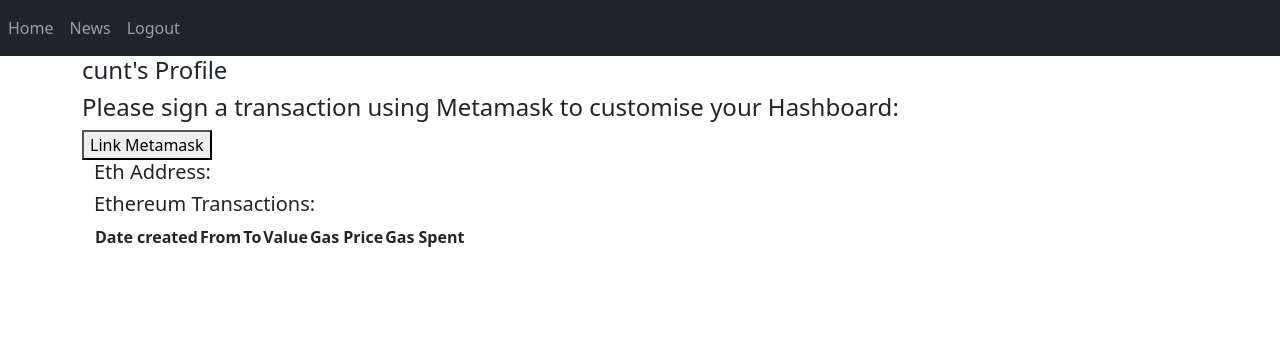
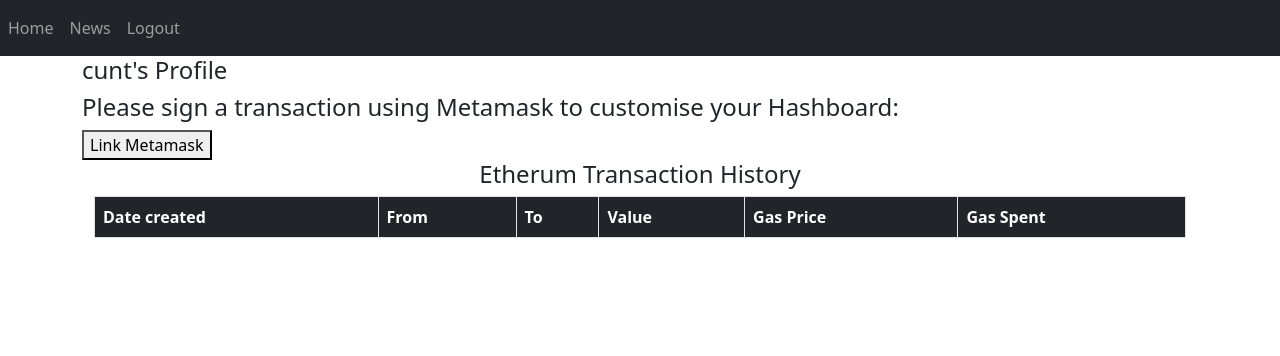
Before and after one commit to saoirse-defi/CI-MS2, a Flask app: page / in a window 1280 px wide. Shown: the top 356 px of the page. Run offline with Flask 2, Linux system fonts and the light colour scheme; a user stored in the database is signed in; lists and menus that the app fills with data are empty; parts of the project's set-up code (start-up, migrations or seed data) failed here and were passed over; some libraries are stand-ins or nearby versions.

Commit message:
replace eth with address variable

```diff
--- a/website/templates/home.html
+++ b/website/templates/home.html
@@ -2,11 +2,11 @@
 
 {% block content %}
         <h4>{{current_user.nickname}}'s Profile</h4>
-        {% if eth %}
+        {% if address %}
         <div class="container" id="eth-container"></div>
             <div id="balance">
                 <span id="balanceText">Your Ethereum Address is:</span>
-                <h5 id="ethAddress">{{ eth }}</h5>
+                <h5 id="ethAddress">{{ address }}</h5>
             </div>
             <div id="tokens">
                 <span id="token-span">Your favourite ERC-20 tokens are: </span>
@@ -22,31 +22,12 @@
         <button id="btn-login">Link Metamask</button>
         {% endif %}
 
-        <div class="container">
-            <h5>Eth Address:</h5>
-            <span id="ethAddress"></span>
-        </div>
-
-        <div class="container">
-            <h5>Ethereum Transactions: </h5>
-            {% for data in transaction_list %}
-                {% if data['error'] == '1' %}
-                <div class="transaction">
-                    <div class="transaction-time">{{ data['time']|safe }}</div>
-                    <div class="transaction-to">{{ data['to']|safe }}</div>
-                    <div class="transaction-from">{{ data['from']|safe }}</div>
-                    <div class="transaction-value">{{ data['value']|safe }}</div>
-                    <div class="transaction-gas-price">{{ data['gas_price']|safe }} Gwei</div>
-                    <div class="transaction-gas">{{ data['gas_used']|safe }} ETH</div>
-                </div>
-                {% endif %}
-            {% endfor %}
-        </div>
-
-        <div class="container md-2 mb-2">
-            <table data-toggle="table" data-patination="true" data-search="true">
+        <div class="container md-2 mb-2" id="transaction-table-to">
+            <h4 class="text-center">Etherum Transaction History</h4>
+            <div class="table-responsive">
+                <table class="table table-bordered table-hover" data-toggle="table" data-patination="true" data-search="true">
                     <thead>
-                    <tr>
+                        <tr class="bg-dark text-white">
                             {% for header in transaction_table_headings %}
                             <th>{{ header }}</th>
                             {% endfor %}
@@ -55,15 +36,16 @@
                         {% for data in transaction_list %}
                             <tr>
                                 <td>{{ data['time']|safe }}</td>
-                        <td>{{ data['to']|safe }}</td>
-                        <td>{{ data['from']|safe }}</td>
-                        <td>{{ data['value']|safe }}</td>
-                        <td>{{ data['gas_price']|safe }}</td>
-                        <td>{{ data['gas_used']|safe }}</td>
+                                <td>{{ shorten(data['to']|safe) }}</td>
+                                <td>{{ shorten(data['from']|safe) }}</td>
+                                <td>{{ threeDecimals(data['value']) }}</td>
+                                <td>{{ toInt(data['gas_price']|safe) }}</td>
+                                <td>{{ data['gas_used'] }}</td>
                             </tr>
                         {% endfor %}
                     </thead>
                 </table>
             </div>
+        </div>
 
 {% endblock %}
```
Lines whose indentation alone changed are shown as unchanged.
